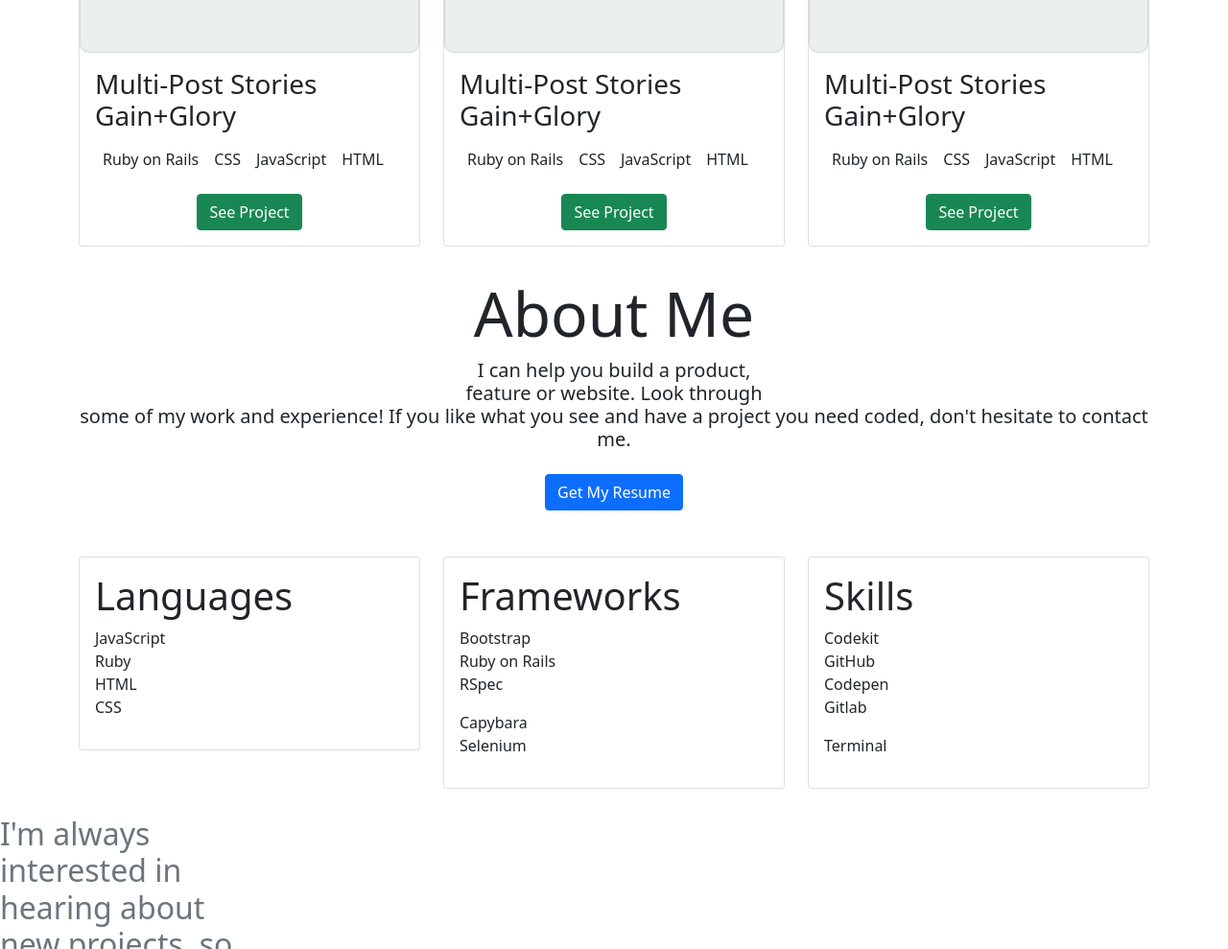
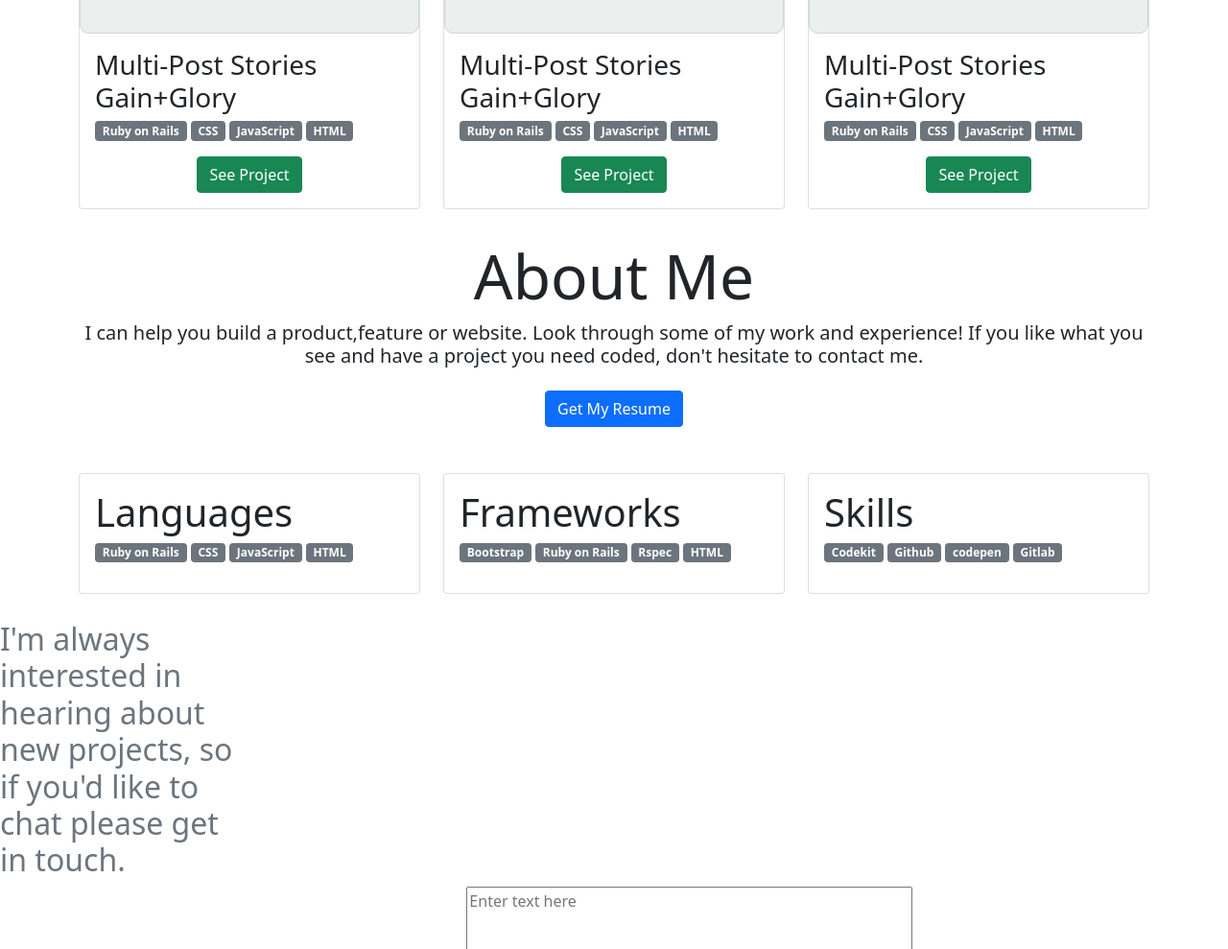
Before and after one commit to tajulafreen/Bootstrap-Portfolio, a plain HTML site: page index.html in a window 1280 px wide. Shown: the part 1620-2609 px from the top of the page at 96% size. Drawn offline with nearby package versions, Linux system fonts and the light colour scheme.

Commit message:
added badges

```diff
--- a/index.html
+++ b/index.html
@@ -43,11 +43,11 @@
               <img src="./images/mobile_version/Card/Img_Plaholder.png" class="card-img-top" alt="image placeholder2">
               <div class="card-body">
                 <h3 class="card-title">Multi-Post Stories<br>Gain+Glory</h3>
-                <ul class="d-flex p-2 gap-3">
-                  <li class="list-unstyled">Ruby on Rails</li>
-                  <li class="list-unstyled">CSS</li>
-                  <li class="list-unstyled">JavaScript</li>
-                  <li class="list-unstyled">HTML</li>
+                <ul class="d-flex p-0 gap-1">
+                  <li class="badge bg-secondary list-unstyled">Ruby on Rails</li>
+                  <li class="badge bg-secondary list-unstyled">CSS</li>
+                  <li class="badge bg-secondary list-unstyled">JavaScript</li>
+                  <li class="badge bg-secondary list-unstyled">HTML</li>
                 </ul>
                 <div class="text-center">
                   <button type="button" class="btn btn-success">See Project</button>
@@ -60,13 +60,13 @@
               <img src="./images/mobile_version/Card/Img_Plaholder.png" class="card-img-top" alt="image placeholder3">
               <div class="card-body">
                 <h3 class="card-title">Multi-Post Stories<br>Gain+Glory</h3>
-                <ul class="d-flex p-2 gap-3">
-                  <li class="list-unstyled">Ruby on Rails</li>
-                  <li class="list-unstyled">CSS</li>
-                  <li class="list-unstyled">JavaScript</li>
-                  <li class="list-unstyled">HTML</li>
+                <ul class="d-flex p-0 gap-1">
+                  <li class="badge bg-secondary list-unstyled">Ruby on Rails</li>
+                  <li class="badge bg-secondary list-unstyled">CSS</li>
+                  <li class="badge bg-secondary list-unstyled">JavaScript</li>
+                  <li class="badge bg-secondary list-unstyled">HTML</li>
                 </ul>
-                </ul>
+
                 <div class="text-center">
                   <button type="button" class="btn btn-success">See Project</button>
                 </div>
@@ -78,11 +78,11 @@
               <img src="./images/mobile_version/Card/Img_Plaholder.png" class="card-img-top" alt="image placeholder4">
               <div class="card-body">
                 <h3 class="card-title">Multi-Post Stories<br>Gain+Glory</h3>
-               <ul class="d-flex p-2 gap-3">
-                  <li class="list-unstyled">Ruby on Rails</li>
-                  <li class="list-unstyled">CSS</li>
-                  <li class="list-unstyled">JavaScript</li>
-                  <li class="list-unstyled">HTML</li>
+              <ul class="d-flex p-0 gap-1">
+                  <li class="badge bg-secondary list-unstyled">Ruby on Rails</li>
+                  <li class="badge bg-secondary list-unstyled">CSS</li>
+                  <li class="badge bg-secondary list-unstyled">JavaScript</li>
+                  <li class="badge bg-secondary list-unstyled">HTML</li>
                 </ul>
                 <div class="text-center">
                   <button type="button" class="btn btn-success">See Project</button>
@@ -95,11 +95,11 @@
               <img src="./images/mobile_version/Card/Img_Plaholder.png" class="card-img-top" alt="image placeholder5">
               <div class="card-body">
                 <h3 class="card-title">Multi-Post Stories<br>Gain+Glory</h3>
-                <ul class="d-flex p-2 gap-3">
-                  <li class="list-unstyled">Ruby on Rails</li>
-                  <li class="list-unstyled">CSS</li>
-                  <li class="list-unstyled">JavaScript</li>
-                  <li class="list-unstyled">HTML</li>
+               <ul class="d-flex p-0 gap-1">
+                  <li class="badge bg-secondary list-unstyled">Ruby on Rails</li>
+                  <li class="badge bg-secondary list-unstyled">CSS</li>
+                  <li class="badge bg-secondary list-unstyled">JavaScript</li>
+                  <li class="badge bg-secondary list-unstyled">HTML</li>
                 </ul>
                 <div class="text-center">
                   <button type="button" class="btn btn-success">See Project</button>
@@ -112,11 +112,11 @@
               <img src="./images/mobile_version/Card/Img_Plaholder.png" class="card-img-top" alt="image placeholder6">
               <div class="card-body">
                 <h3 class="card-title">Multi-Post Stories<br>Gain+Glory</h3>
-                <ul class="d-flex p-2 gap-3">
-                  <li class="list-unstyled">Ruby on Rails</li>
-                  <li class="list-unstyled">CSS</li>
-                  <li class="list-unstyled">JavaScript</li>
-                  <li class="list-unstyled">HTML</li>
+                <ul class="d-flex p-0 gap-1">
+                  <li class="badge bg-secondary list-unstyled">Ruby on Rails</li>
+                  <li class="badge bg-secondary list-unstyled">CSS</li>
+                  <li class="badge bg-secondary list-unstyled">JavaScript</li>
+                  <li class="badge bg-secondary list-unstyled">HTML</li>
                 </ul>
                 <div class="text-center">
                   <button type="button" class="btn btn-success">See Project</button>
@@ -129,11 +129,11 @@
               <img src="./images/mobile_version/Card/Img_Plaholder.png" class="card-img-top" alt="image placeholder7">
               <div class="card-body">
                 <h3 class="card-title">Multi-Post Stories<br>Gain+Glory</h3>
-                <ul class="d-flex p-2 gap-3">
-                  <li class="list-unstyled">Ruby on Rails</li>
-                  <li class="list-unstyled">CSS</li>
-                  <li class="list-unstyled">JavaScript</li>
-                  <li class="list-unstyled">HTML</li>
+                <ul class="d-flex p-0 gap-1">
+                  <li class="badge bg-secondary list-unstyled">Ruby on Rails</li>
+                  <li class="badge bg-secondary list-unstyled">CSS</li>
+                  <li class="badge bg-secondary list-unstyled">JavaScript</li>
+                  <li class="badge bg-secondary list-unstyled">HTML</li>
                 </ul>
                 <div class="text-center">
                   <button type="button" class="btn btn-success">See Project</button>
@@ -145,7 +145,7 @@
     </div>
     <div class="container">
         <h2 class="display-3 mt-2 text-center">About Me</h2>
-        <h5 class="mt-2 text-center">I can help you build a product,<br>feature or website. Look through<br>some of my work and experience! If you like what you see and have a project you need coded, don't hesitate to contact me.</h5>
+        <h5 class="mt-2 text-center">I can help you build a product,feature or website. Look through some of my work and experience! If you like what you see and have a project you need coded, don't hesitate to contact me.</h5>
         <div class="text-center mt-4">
           <button type="button" class="btn btn-primary">Get My Resume</button>
         </div>
@@ -159,12 +159,12 @@
                 <div class="languages-icon"></div>
                 <div class="title-and-tags">
                   <h1 class="languages-header">Languages</h1>
-                  <ul class="list-unstyled tags">
-                    <li class="lang-1">JavaScript</li>
-                    <li class="lang-2">Ruby</li>
-                    <li class="lang-3">HTML</li>
-                    <li class="lang-4">CSS</li>
-                  </ul>
+                  <ul class="d-flex p-0 gap-1">
+                  <li class="badge bg-secondary list-unstyled">Ruby on Rails</li>
+                  <li class="badge bg-secondary list-unstyled">CSS</li>
+                  <li class="badge bg-secondary list-unstyled">JavaScript</li>
+                  <li class="badge bg-secondary list-unstyled">HTML</li>
+                </ul>
                 </div>
               </div>
             </div>
@@ -176,15 +176,13 @@
                 <div class="framework-tags">
                   <h1 class="framework-header">Frameworks</h1>
                   <div class="frame-tags">
-                    <ul class="list-unstyled frame-tags-1">
-                      <li class="frame-19">Bootstrap</li>
-                      <li class="frame-20">Ruby on Rails</li>
-                      <li class="frame-21">RSpec</li>
-                    </ul>
-                    <ul class="list-unstyled frame-tags-2">
-                      <li class="frame-22">Capybara</li>
-                      <li class="frame-23">Selenium</li>
-                    </ul>
+                    <ul class="d-flex p-0 gap-1">
+                  <li class="badge bg-secondary list-unstyled">Bootstrap</li>
+                  <li class="badge bg-secondary list-unstyled">Ruby on Rails</li>
+                  <li class="badge bg-secondary list-unstyled">Rspec</li>
+                  <li class="badge bg-secondary list-unstyled">HTML</li>
+                </ul>
+
                   </div>
                 </div>
               </div>
@@ -197,15 +195,13 @@
                 <div class="skills-tags">
                   <h1 class="skills-header">Skills</h1>
                   <div class="skills-frame">
-                    <ul class="list-unstyled skills-frame-1">
-                      <li class="skills-24">Codekit</li>
-                      <li class="skills-25">GitHub</li>
-                      <li class="skills-26">Codepen</li>
-                      <li class="skills-27">Gitlab</li>
-                    </ul>
-                    <ul class="list-unstyled skills-frame-2">
-                      <li class="skills-28">Terminal</li>
-                    </ul>
+                    <ul class="d-flex p-0 gap-1">
+                        <li class="badge bg-secondary list-unstyled">Codekit</li>
+                        <li class="badge bg-secondary list-unstyled">Github</li>
+                        <li class="badge bg-secondary list-unstyled">codepen</li>
+                        <li class="badge bg-secondary list-unstyled">Gitlab</li>
+                      </ul>
+
                   </div>
                 </div>
               </div>
```
